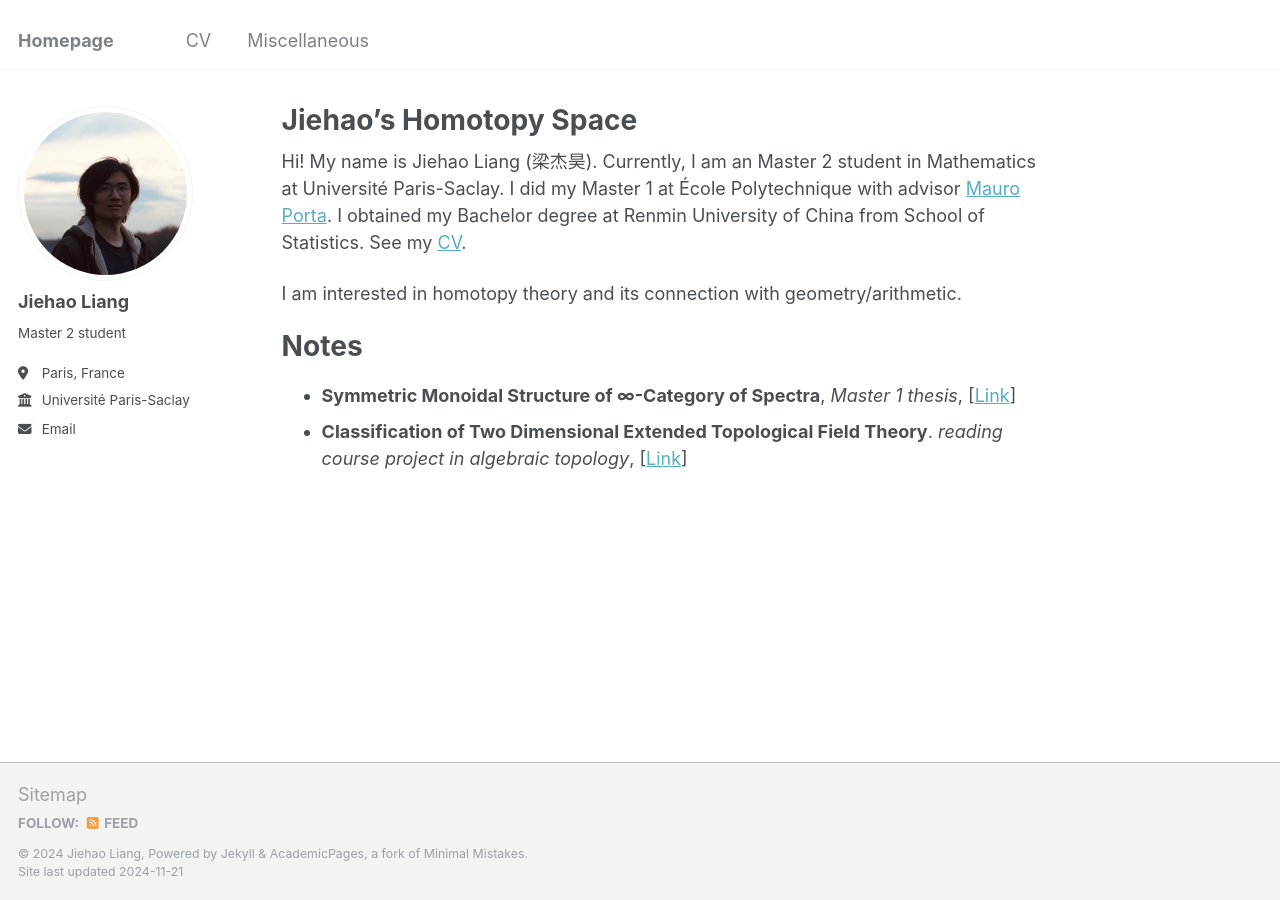
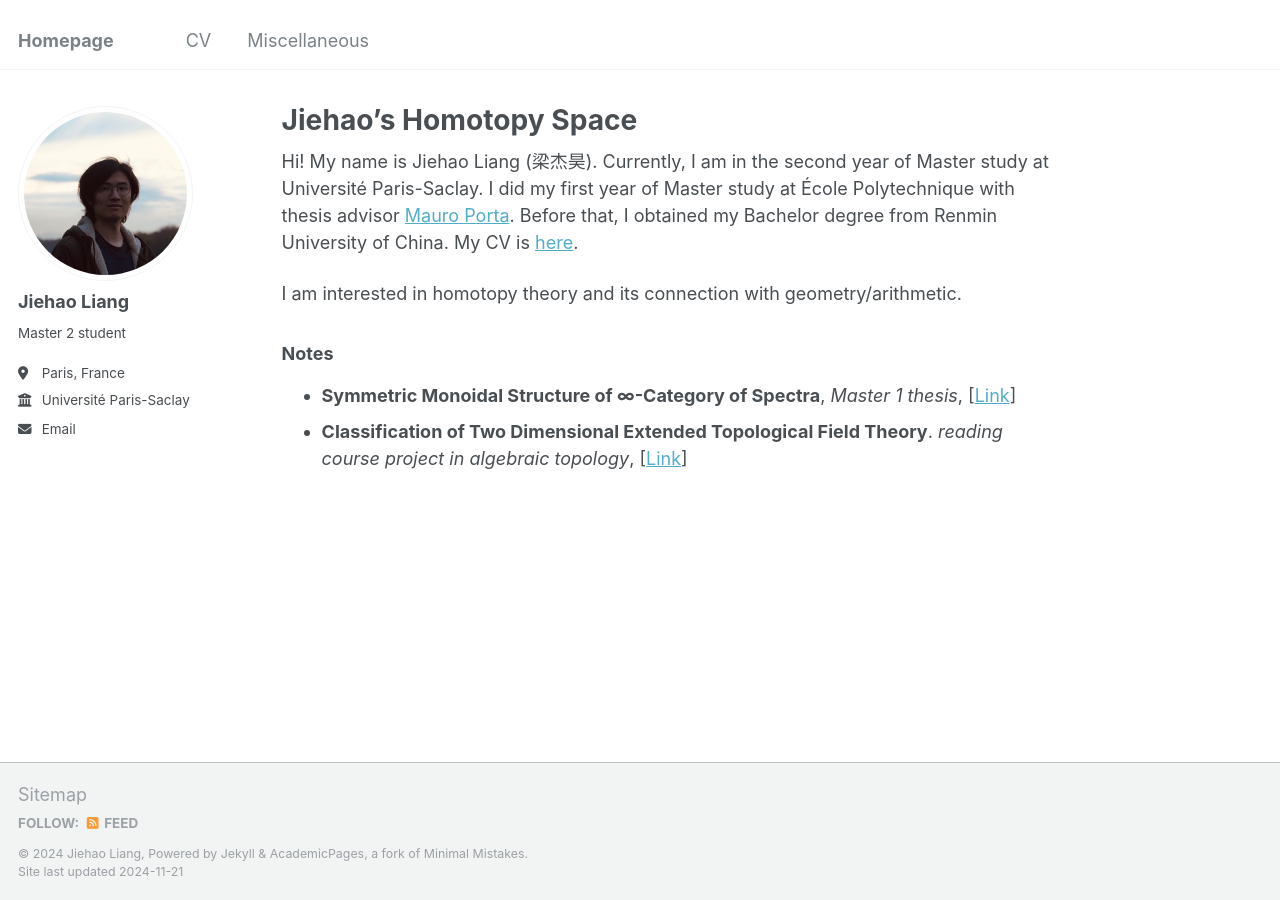
Before and after one commit to liangjiehao/liangjiehao.github.io, a Jekyll site: the page built from _pages/about.md, in a window 1280 px wide. Built offline with Jekyll 4.4.1, drawn with Linux system fonts in a browser that asks for light colours.

Commit message:
Update about.md

```diff
--- a/_pages/about.md
+++ b/_pages/about.md
@@ -7,11 +7,10 @@ redirect_from:
   - /about.html
 ---
 
-Hi! My name is Jiehao Liang (梁杰昊). Currently, I am an Master 2 student in Mathematics at Université Paris-Saclay. I did my Master 1 at École Polytechnique with advisor [Mauro Porta](https://sites.google.com/view/mauroporta). I obtained my Bachelor degree at Renmin University of China from School of Statistics. See my [CV]().
+Hi! My name is Jiehao Liang (梁杰昊). Currently, I am in the second year of Master study at Université Paris-Saclay. I did my first year of Master study at École Polytechnique with thesis advisor [Mauro Porta](https://sites.google.com/view/mauroporta). Before that, I obtained my Bachelor degree from Renmin University of China. My CV is [here]().
 
 I am interested in homotopy theory and its connection with geometry/arithmetic.
 
-Notes
-======
+### Notes
 * **Symmetric Monoidal Structure of ∞-Category of Spectra**, *Master 1 thesis*, [[Link]()]
 * **Classification of Two Dimensional Extended Topological Field Theory**. *reading course project in algebraic topology*, [[Link]()]
```
